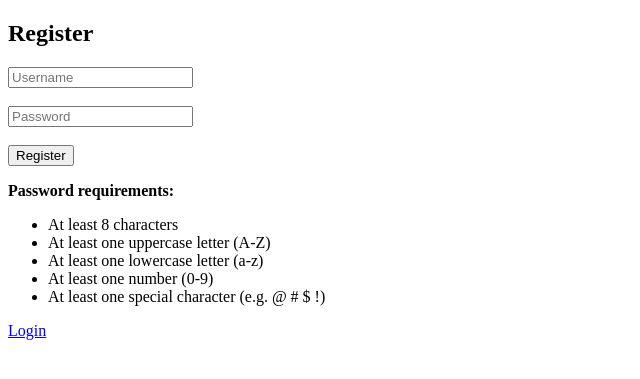
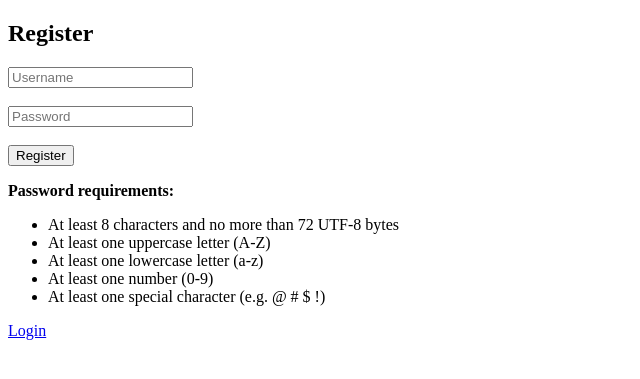
Before and after one commit to Modhi24/secure-app, a Flask app: page /register in a window 1280 px wide. Shown: the top 379 px of the page, without its empty margins (0-640 px from the left). Run offline with Flask 3, Linux system fonts and the light colour scheme; parts of the project's set-up code (start-up, migrations or seed data) failed here and were passed over.

Commit message:
Update register.html(Update password guidance on the registration page)

```diff
--- a/templates/register.html
+++ b/templates/register.html
@@ -12,7 +12,7 @@
   <!-- Password requirements shown to the user (checked again on the server) -->
   <p><b>Password requirements:</b></p>
   <ul>
-    <li>At least 8 characters</li>
+    <li>At least 8 characters and no more than 72 UTF-8 bytes</li>
     <li>At least one uppercase letter (A-Z)</li>
     <li>At least one lowercase letter (a-z)</li>
     <li>At least one number (0-9)</li>
```
